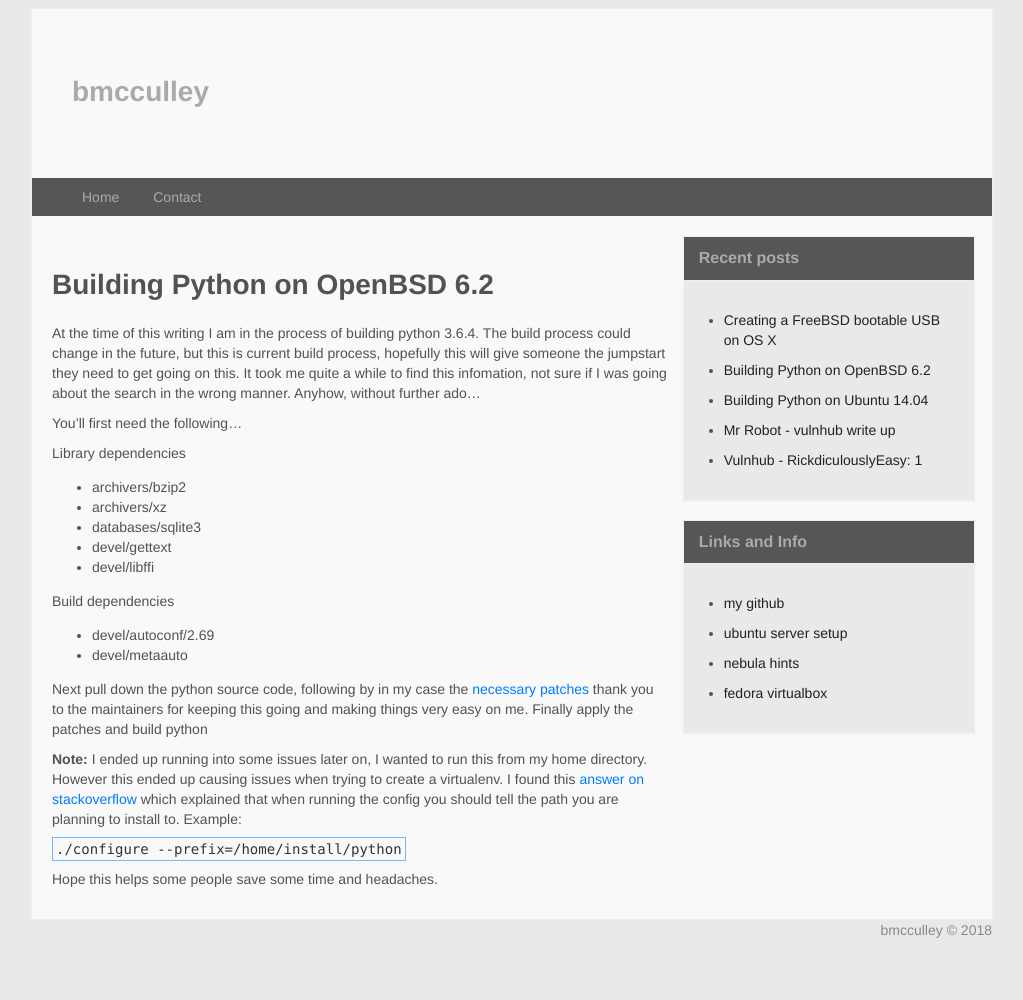
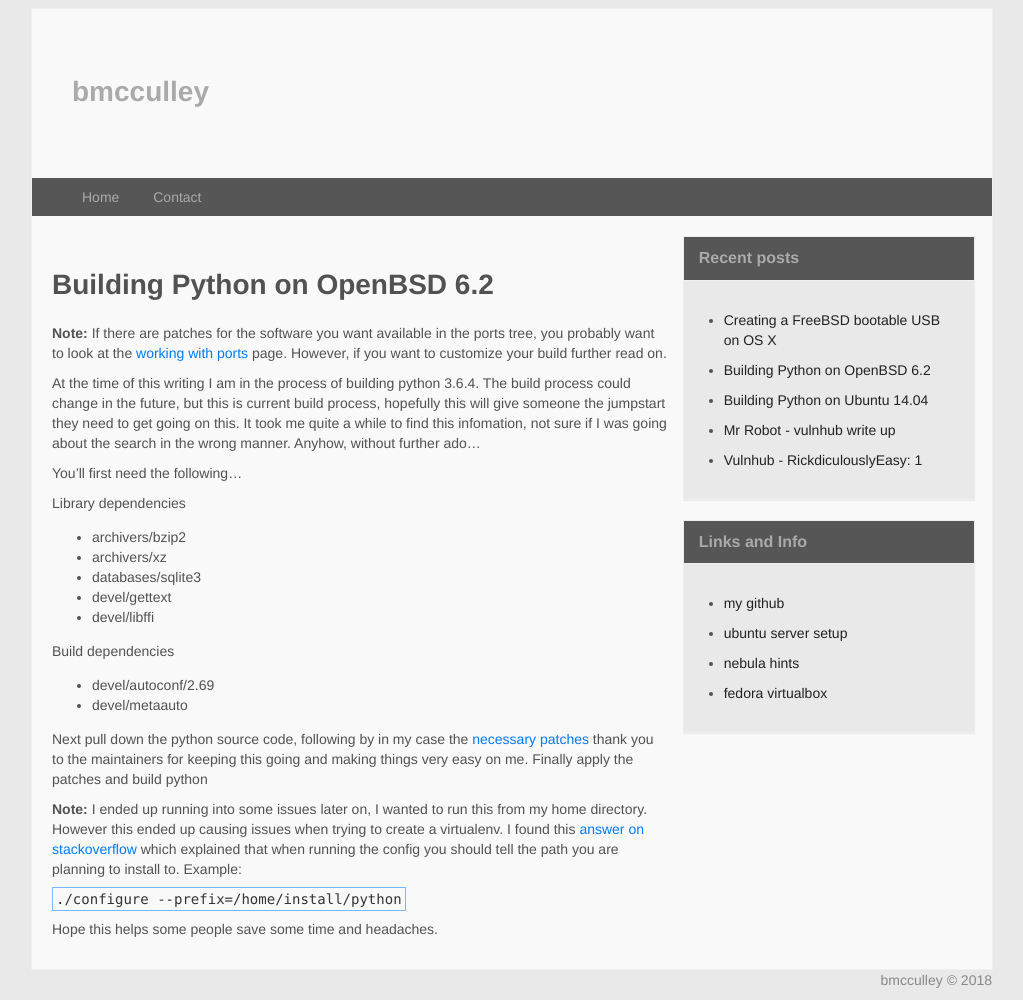
Before and after one commit to 6f0/6f0.github.io, a Jekyll site: the page built from _posts/2018-02-25-openbsd-python-build.md, in a window 1280 px wide. Shown: the whole page, without its empty margins (128-1151 px from the left). Built offline with Jekyll 4.4.1, drawn with Linux system fonts in a browser that asks for light colours; comment, search, counter and statistics services are not loaded; before the commit the page ends 950 px from its top, so only the background shows below that.

Commit message:
adding note to openbsd python
users including myself should first refer to the excellent documentation.

```diff
--- a/_posts/2018-02-25-openbsd-python-build.md
+++ b/_posts/2018-02-25-openbsd-python-build.md
@@ -4,6 +4,11 @@ title: Building Python on OpenBSD 6.2
 comments: true
 tags: development
 ---
+
+**Note:** If there are patches for the software you want available in
+the ports tree, you probably want to look at the
+[working with ports](https://www.openbsd.org/faq/ports/ports.html)
+page. However, if you want to customize your build further read on.
 
 At the time of this writing I am in the process of building python 3.6.4.
 The build process could change in the future, but this is current build
```
